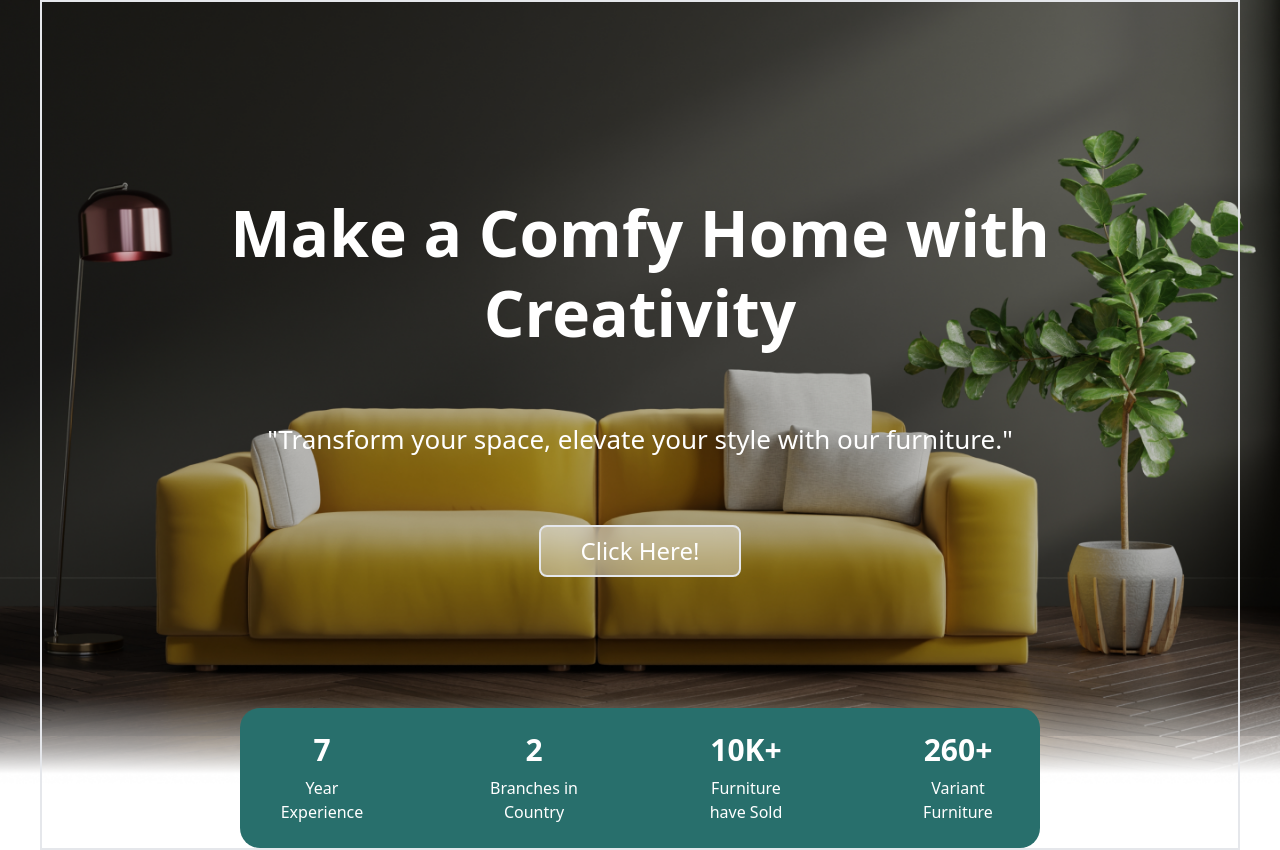
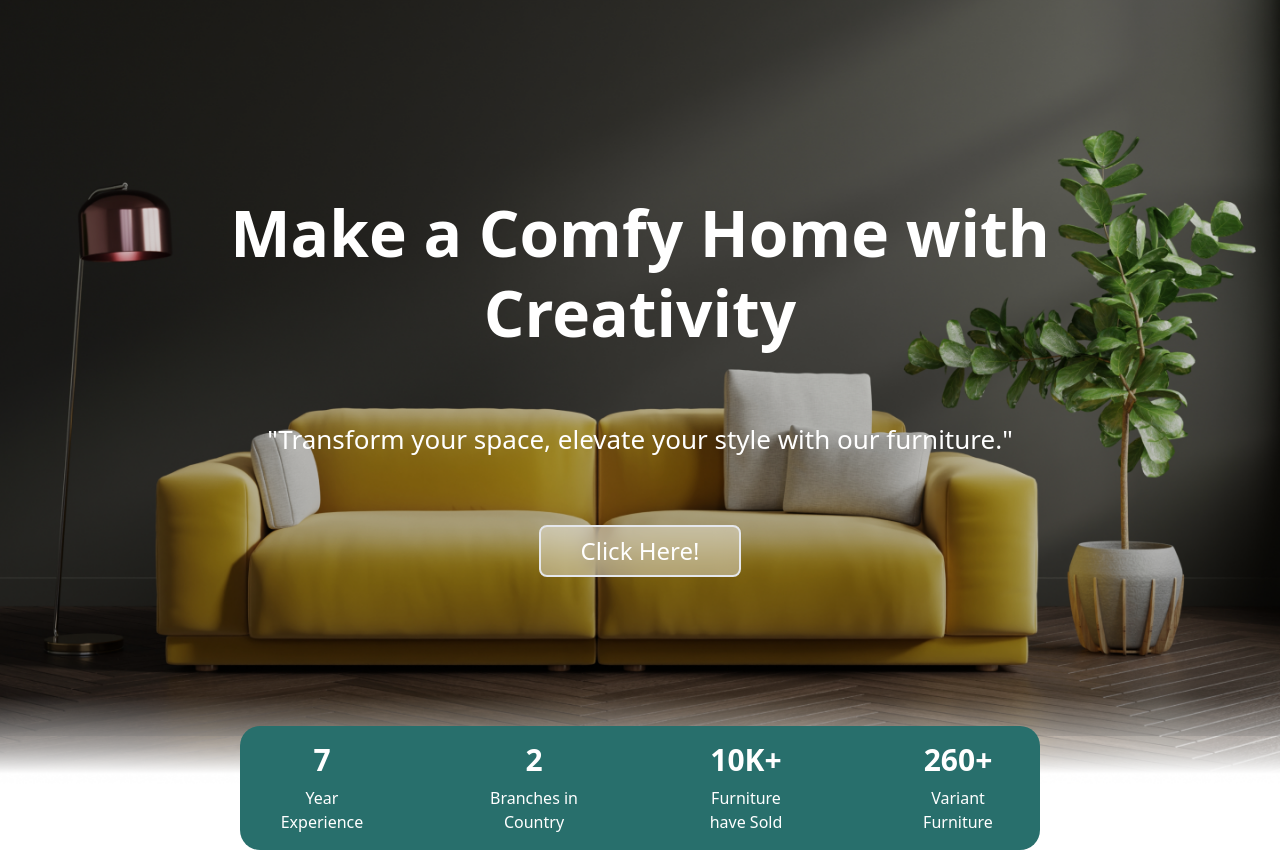
Before and after one commit to calvinjanitra/furniture-nextjs-tailwind, a Next.js app: page / in a window 1280 px wide. Built offline with nearby package versions, Linux system fonts and the light colour scheme.

Commit message:
add file

```diff
--- a/src/components/Hero.tsx
+++ b/src/components/Hero.tsx
@@ -4,7 +4,7 @@ import Stats from './Stats'
 const Hero = () => {
     return (
         <section className='bg-[url("/hero-bg.png")] bg-cover h-[850px] bg-no-repeat text-white bg-center'>
-            <div className='container mx-auto flex flex-col items-center justify-center border-solid border-2 h-full sm:pb-10 lg:pb-20 gap-y-8 lg:gap-y-[4.5rem] relative'>
+            <div className='container mx-auto flex flex-col items-center justify-center h-full sm:pb-10 lg:pb-20 gap-y-8 lg:gap-y-[4.5rem] relative'>
                 <h1 className='text-2xl mx-auto font-semibold lg:text-[64px] lg:leading-tight lg:max-w-[1000px] text-center'>Make a Comfy Home with Creativity</h1>
                 <h2 className='text-xl lg:text-[26px]'>"Transform your space, elevate your style with our furniture."</h2>
                 <button className='btn bg-[rgba(255,255,255,0.4)] px-6 lg:px-10 py-2 border-solid border-2 rounded-lg text-l lg:text-2xl hover:scale-105 transition-all duration-200 hover:bg-[rgba(255,255,255,0.5)] backdrop-blur-md'>
--- a/src/components/Stats.tsx
+++ b/src/components/Stats.tsx
@@ -2,7 +2,7 @@ import React from 'react'
 
 const Stats = () => {
     return (
-        <div className='bg-accent rounded-[20px] px-8 py-6 w-[800px]'>
+        <div className='bg-accent rounded-[20px] px-8 py-4 w-[800px]'>
             <div className='flex flex-wrap gap-x-6 items-center justify-between'>
                 <div className='flex flex-col gap-y-2 items-center'>
                     <div className='text-3xl font-bold'>7</div>
```
